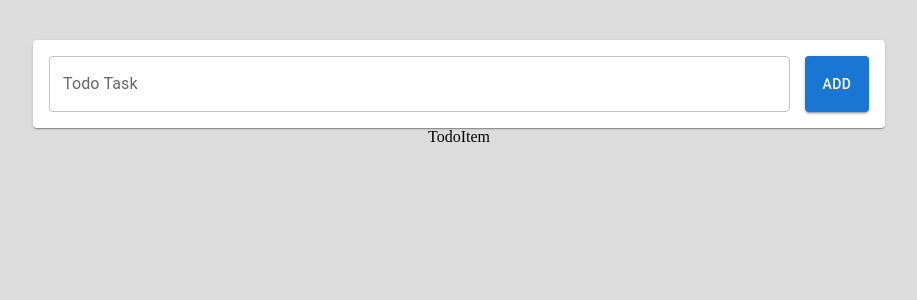
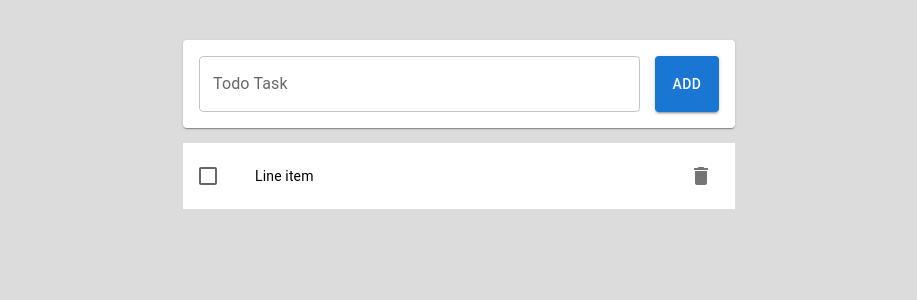
Before and after one commit to Brayan-Sutil/desafioAllianca, a React (Vite) app: page / in a window 1280 px wide. Shown: the top 300 px of the page, without its empty margins (181-1098 px from the left). Built offline with nearby package versions, Linux system fonts and the light colour scheme.

Commit message:
feat: create component TodoItem

```diff
--- a/package.json
+++ b/package.json
@@ -13,6 +13,7 @@
   "dependencies": {
     "@emotion/react": "^11.11.1",
     "@emotion/styled": "^11.11.0",
+    "@mui/icons-material": "^5.14.13",
     "@mui/material": "^5.14.13",
     "@mui/styled-engine-sc": "^6.0.0-alpha.1",
     "react": "^18.2.0",
--- a/src/components/TodoItem/TodoItem.tsx
+++ b/src/components/TodoItem/TodoItem.tsx
@@ -1,7 +1,27 @@
 import React from "react";
+import { Checkbox, IconButton, List, ListItem, ListItemButton, ListItemIcon, ListItemText } from "@mui/material";
+import DeleteIcon from "@mui/icons-material/Delete";
 
 const TodoItem = () => {
-  return <div>TodoItem</div>;
+  return (
+    <List sx={{ width: "100%", bgcolor: "background.paper", marginTop: "15px" }}>
+      <ListItem
+        secondaryAction={
+          <IconButton edge="end" aria-label="comments">
+            <DeleteIcon fontSize="medium" style={{marginRight: "10px"}}/>
+          </IconButton>
+        }
+        disablePadding
+      >
+        <ListItemButton role={undefined} dense>
+          <ListItemIcon>
+            <Checkbox edge="start" tabIndex={-1} disableRipple />
+          </ListItemIcon>
+          <ListItemText primary={`Line item`} />
+        </ListItemButton>
+      </ListItem>
+    </List>
+  );
 };
 
 export default TodoItem;
--- a/src/components/TodoList/TodoList.tsx
+++ b/src/components/TodoList/TodoList.tsx
@@ -5,11 +5,11 @@ import { Container } from "@mui/material";
 
 const TodoList = () => {
   return (
-    <Container maxWidth="md">
-        <TodoForm/>
-        <TodoItem/>
+    <Container maxWidth="sm">
+      <TodoForm />
+      <TodoItem />
     </Container>
-  )
+  );
 };
 
 export default TodoList;
```
Also changed, not shown: 1 other file (tests, documents, lock files or other folders).
